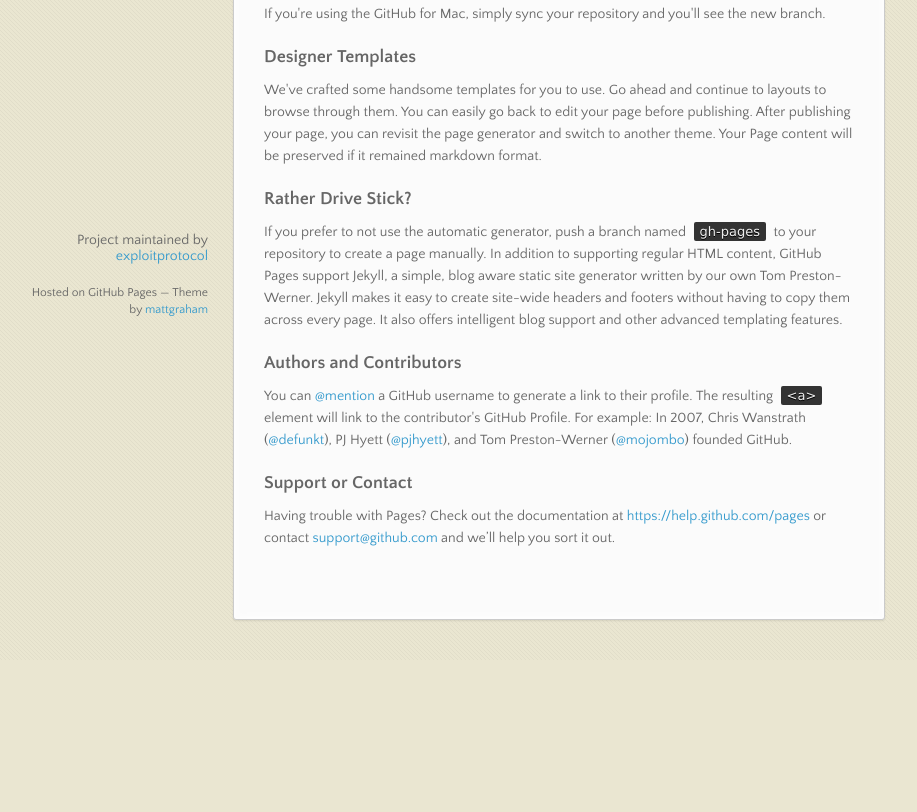
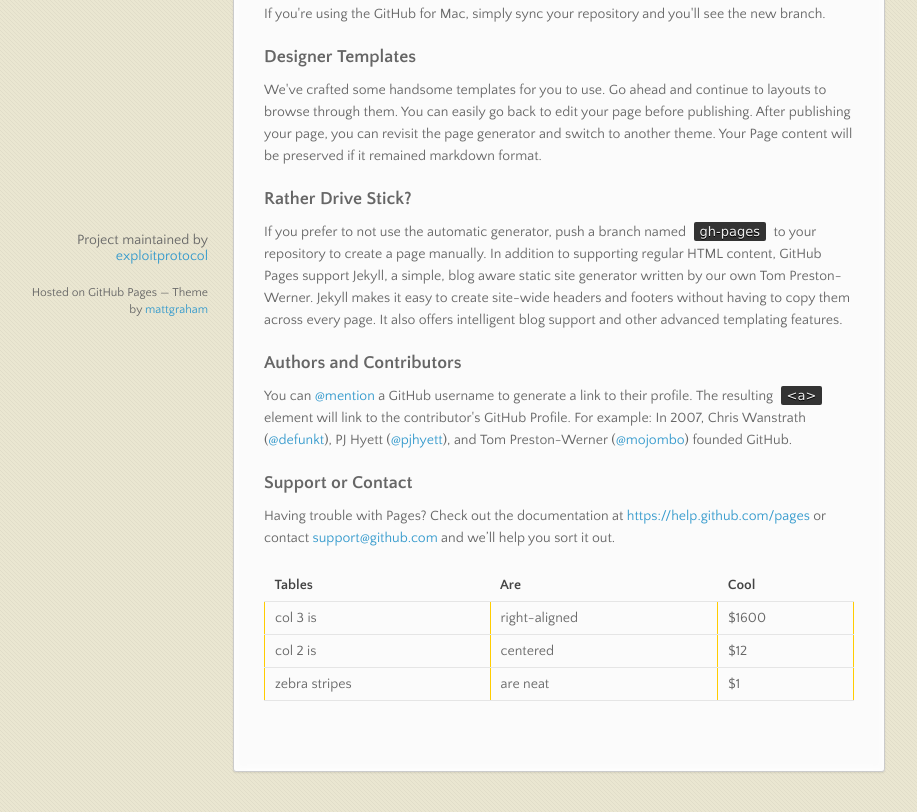
Before and after one commit to exploitprotocol/mobile-security-wiki, a plain HTML site: page index.html in a window 1280 px wide. Shown: the part 442-1254 px from the top of the page, without its empty margins (82-999 px from the left). Before the commit the page ends 1102 px from the top, so only its background shows below. Drawn offline with nearby package versions, Linux system fonts and the light colour scheme.

```diff
--- a/index.html
+++ b/index.html
@@ -70,6 +70,33 @@ $ git checkout gh-pages
 <a id="support-or-contact" class="anchor" href="#support-or-contact" aria-hidden="true"><span class="octicon octicon-link"></span></a>Support or Contact</h3>
 
 <p>Having trouble with Pages? Check out the documentation at <a href="https://help.github.com/pages">https://help.github.com/pages</a> or contact <a href="mailto:support@github.com">support@github.com</a> and we’ll help you sort it out.</p>
+
+<table>
+<thead>
+<tr>
+<th>Tables</th>
+<th align="center">Are</th>
+<th align="right">Cool</th>
+</tr>
+</thead>
+<tbody>
+<tr>
+<td>col 3 is</td>
+<td align="center">right-aligned</td>
+<td align="right">$1600</td>
+</tr>
+<tr>
+<td>col 2 is</td>
+<td align="center">centered</td>
+<td align="right">$12</td>
+</tr>
+<tr>
+<td>zebra stripes</td>
+<td align="center">are neat</td>
+<td align="right">$1</td>
+</tr>
+</tbody>
+</table>
       </section>
       <footer>
         <p>Project maintained by <a href="https://github.com/exploitprotocol">exploitprotocol</a></p>
```
Also changed, not shown: params.json (+1 -1 lines).
